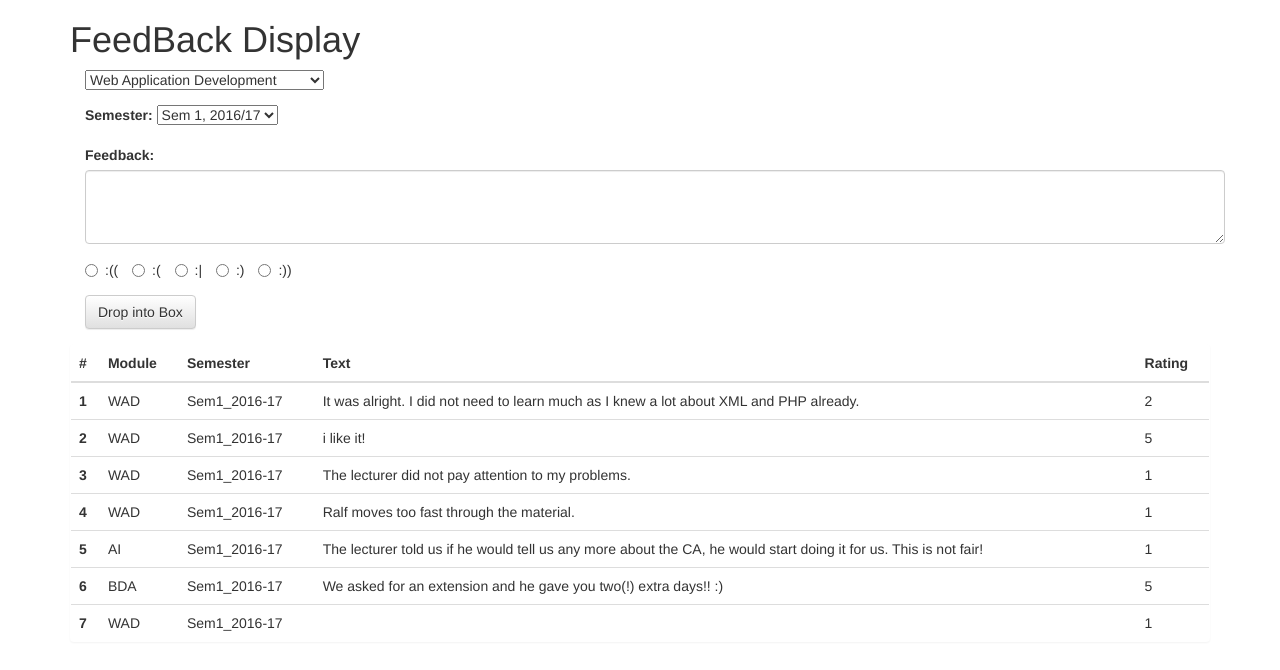
After one commit to youel7/projectphp, a PHP site: page /php/feedbackD.php in a window 1280 px wide. The commit adds this page. Shown: the top 670 px of the page. Run offline with PHP 8.4, Linux system fonts and the light colour scheme; some libraries are stand-ins or nearby versions.

Commit message:
ralf example php display xml in table

```diff
--- /dev/null
+++ b/data/feedback.xml
@@ -0,0 +1,27 @@
+<?xml version="1.0"?>
+<feedbacks>
+  <feedback>
+    <module>WAD</module>
+    <semester>Sem1_2016-17</semester>
+    <text>It was alright. I did not need to learn much as I knew a lot about XML and PHP already.</text>
+    <rating>2</rating>
+  </feedback>
+  <feedback>
+    <module>WAD</module>
+    <semester>Sem1_2016-17</semester>
+    <text>i like it!</text>
+    <rating>5</rating>
+  </feedback>
+  <feedback>
+    <module>WAD</module>
+    <semester>Sem1_2016-17</semester>
+    <text>The lecturer did not pay attention to my problems.</text>
+    <rating>1</rating>
+  </feedback>
+  <feedback>
+    <module>WAD</module>
+    <semester>Sem1_2016-17</semester>
+    <text>Ralf moves too fast through the material.</text>
+    <rating>1</rating>
+  </feedback>
+<feedback><module>AI</module><semester>Sem1_2016-17</semester><text>The lecturer told us if he would tell us any more about the CA, he would start doing it for us. This is not fair!</text><rating>1</rating></feedback><feedback><module>BDA</module><semester>Sem1_2016-17</semester><text>We asked for an extension and he gave you two(!) extra days!! :)</text><rating>5</rating></feedback><feedback><module>WAD</module><semester>Sem1_2016-17</semester><text/><rating>1</rating></feedback></feedbacks>
--- /dev/null
+++ b/php/feedbackD.php
@@ -0,0 +1,92 @@
+<!DOCTYPE html>
+<html lang="en">
+  <head>
+     <title>Bootstrap Case</title>
+     <meta charset="utf-8">
+     <meta name="viewport" content="width=device-width, initial-scale=1">
+      <!-- Latest compiled and minified CSS -->
+      <link rel="stylesheet" href="https://maxcdn.bootstrapcdn.com/bootstrap/3.3.7/css/bootstrap.min.css"
+            integrity="sha384-BVYiiSIFeK1dGmJRAkycuHAHRg32OmUcww7on3RYdg4Va+PmSTsz/K68vbdEjh4u" crossorigin="anonymous">
+
+      <!-- Optional theme -->
+      <link rel="stylesheet" href="https://maxcdn.bootstrapcdn.com/bootstrap/3.3.7/css/bootstrap-theme.min.css"
+            integrity="sha384-rHyoN1iRsVXV4nD0JutlnGaslCJuC7uwjduW9SVrLvRYooPp2bWYgmgJQIXwl/Sp" crossorigin="anonymous">
+
+      <!-- Latest compiled and minified JavaScript -->
+       <script src="https://ajax.googleapis.com/ajax/libs/jquery/3.1.1/jquery.min.js"></script>
+      <script src="https://maxcdn.bootstrapcdn.com/bootstrap/3.3.7/js/bootstrap.min.js"
+              integrity="sha384-Tc5IQib027qvyjSMfHjOMaLkfuWVxZxUPnCJA7l2mCWNIpG9mGCD8wGNIcPD7Txa" crossorigin="anonymous"></script>
+
+  </head>
+  <body>
+
+    <div class="container">
+      <h1>FeedBack Display</h1>
+
+      <div class="container">
+        <form class="form-group">
+				<div class="form-group">
+				  <select	class="custom-select"	id="module"	name="module">
+								<option	value="WAD">Web	Application	Development</option>
+								<option	value="AI">Introduction	to	Artificial	Intelligence</option>
+								<option	value="BDA">Business	Data	Analytics</option>
+					</select>
+				</div>
+				<div	class="form-group">
+						<label	for="semester">Semester:	</label>
+						<select	class="custom-select"	id="semester"	name="semester">
+								<option	value="Sem1_2016-17">Sem	1,	2016/17</option>
+								<option	value="Sem2_2017">Sem	2,	2017</option>
+								<option	value="Sem1_2017-18">Sem	1,	2017/18</option>
+					</select>
+				</div>
+
+				<div	class="form-group">
+						<label	for="feedback-ta-label">Feedback:	</label>
+						<textarea	class="form-control"	id="feedback-textarea"	rows="3"	style="min-width:	100%"></textarea>
+				</div>
+
+				<div	class="form-group">
+						<label	class="radio-inline"><input	type="radio"	name="rating"	value="1">:((</label>
+						<label	class="radio-inline"><input	type="radio"	name="rating"	value="2">:(</label>
+						<label	class="radio-inline"><input	type="radio"	name="rating"	value="3">:|</label>
+						<label	class="radio-inline"><input	type="radio"	name="rating"	value="4">:)</label>
+						<label	class="radio-inline"><input	type="radio"	name="rating"	value="5">:))</label>
+				</div>
+
+				<button	id="submit" name="submit" type="submit"	class="btn	btn-default">Drop	into	Box</button>
+      </form>
+    </div>
+
+      <div class="panel panel-Default">
+         <table class="table">
+           <thead>
+             <tr>
+             <th>#</th>
+             <th>Module</th>
+             <th>Semester</th>
+             <th>Text</th>
+             <th>Rating</th>
+             </tr>
+           </thead>
+           <tbody>
+             <?php
+
+                  $xml = simplexml_load_file("../data/feedback.xml") or die("erro opning xml");
+                  $n = 1;
+                  foreach($xml ->children() as $feedback){
+                    echo"<tr>";
+                    echo"<th scope=\"row\">".$n."</th>";
+                   foreach($feedback ->children() as $child){
+                     echo "<td>". $child ."</td>";
+                      }
+                     echo "</tr>";
+                   $n++;
+                  }
+                ?>
+           </tbody>
+        </table>
+       </div>
+    </div>
+  </body>
+</html>
```
Also changed, not shown: data/info.xml (added, +12 -0 lines), index.php (+33 -2 lines), php/text.php (added, +18 -0 lines), feedback.php (added).
